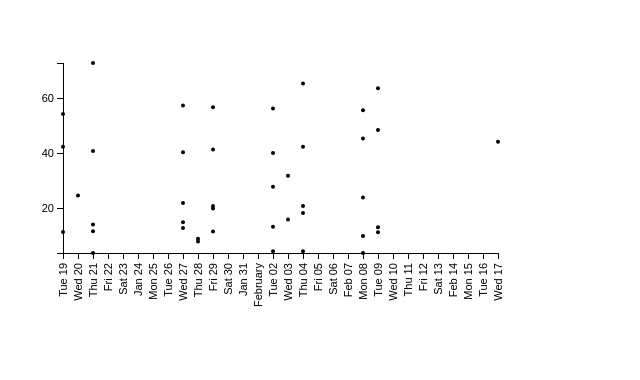
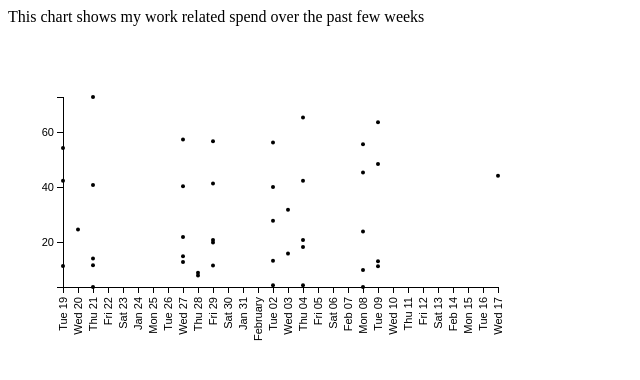
Before and after one commit to samm55/W209, a plain HTML site: page index.html in a window 1280 px wide. Shown: the whole page, without its empty margins (0-640 px from the left). Drawn offline with Linux system fonts and the light colour scheme.

Commit message:
Update index.html

```diff
--- a/index.html
+++ b/index.html
@@ -33,7 +33,7 @@
 </head>
 <body>
 
-
+<p>This chart shows my work related spend over the past few weeks</p>
 
 
 <script type="text/javascript" src="d3.min.js"></script>
```
